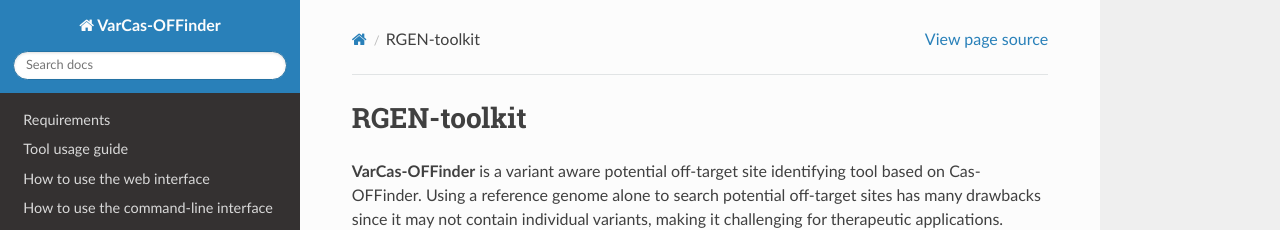
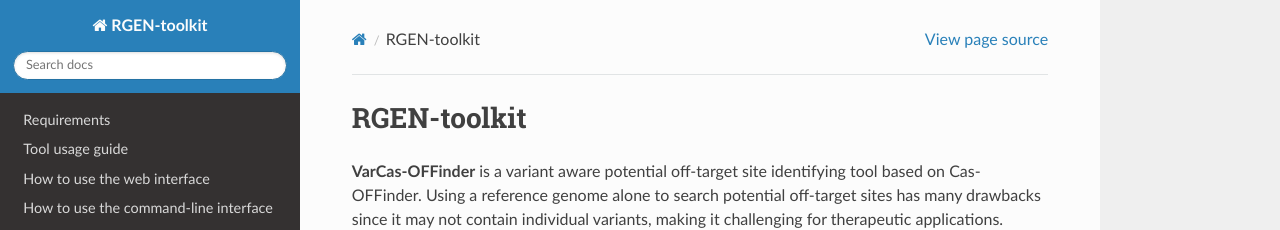
Before and after one commit to pnucolab/rgen-toolkit, a Sphinx documentation site: the page built from docs/source/index.rst, in a window 1280 px wide. Shown: the top 230 px of the page. Built offline with Sphinx 7.4.7 and the Read the Docs theme 3.1.0, drawn with Linux system fonts in a browser that asks for light colours.

Commit message:
Update conf.py

```diff
--- a/docs/source/conf.py
+++ b/docs/source/conf.py
@@ -2,7 +2,7 @@
 
 # -- Project information
 
-project = 'VarCas-OFFinder'
+project = 'RGEN-toolkit'
 copyright = '2024, COLAB@PNU'
 author = 'Abyot Melkamu'
 
```
